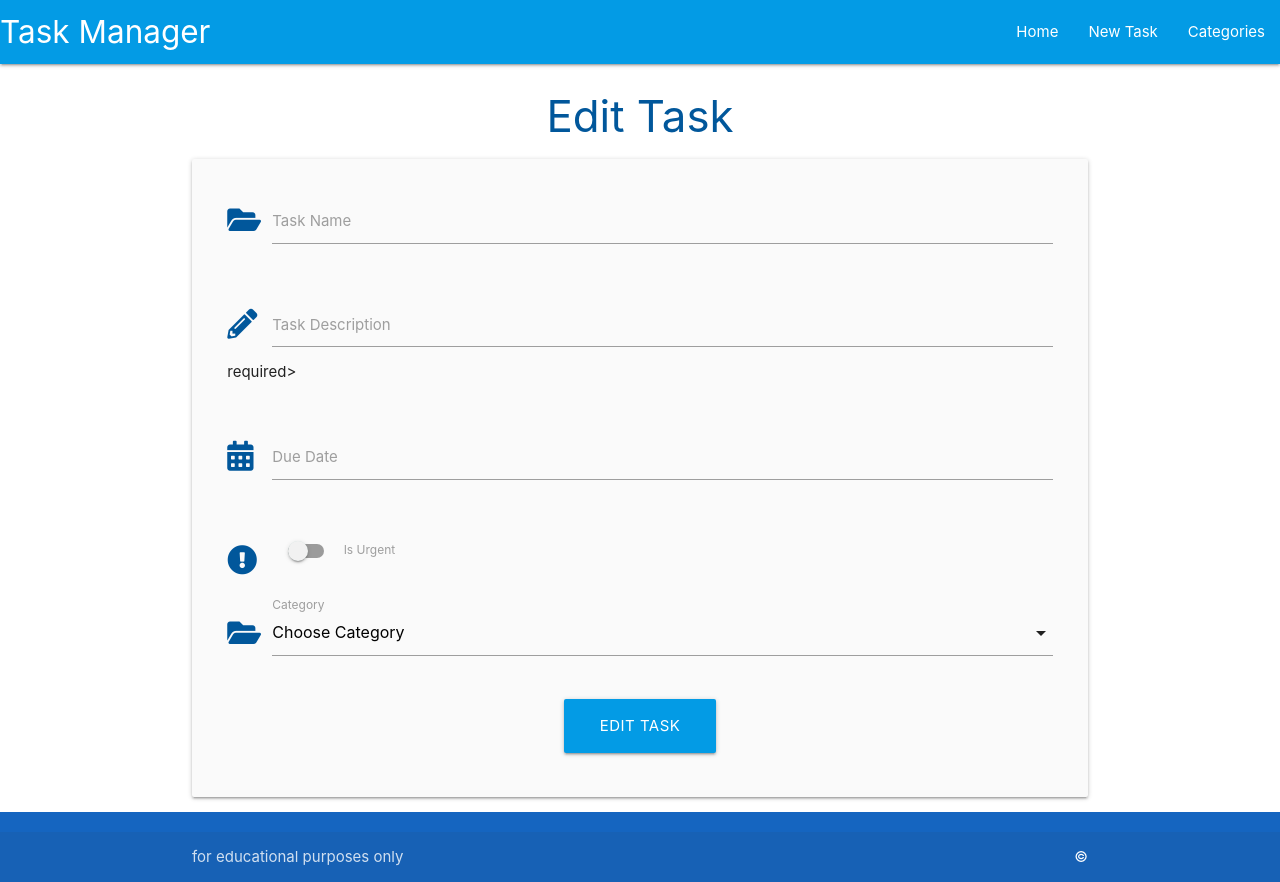
After one commit to IainKnox/task-manager-app, a Python web app: template taskmanager/templates/edit_task.html in a window 1280 px wide. The commit adds this page. Run offline with Jinja, Linux system fonts and the light colour scheme; the template is opened without the code that fills it, so the values that code supplies are empty.

Commit message:
added the functionality to edit existing tasks within the db

```diff
--- /dev/null
+++ b/taskmanager/templates/edit_task.html
@@ -0,0 +1,83 @@
+{% extends "base.html" %}
+{% block content %}
+
+<h3 class="light-blue-text text-darken-4 center-align">Edit Task</h3>
+
+<div class="row card-panel grey lighten-5">
+    <form class="col s12" method="POST" action="{{ url_for('edit_task', task_id=task.id) }}">
+        <!-- task name -->
+        <div class="row">
+            <div class="input-field col s12">
+                <i class="fas fa-folder-open prefix light-blue-text text-darken-4"></i>
+                <input id="task_name" name="task_name" value="{{ task.task_name }}" minlength="5" maxlength="25" type="text" class="validate"
+                    required>
+                <label for="task_name">Task Name</label>
+            </div>
+        </div>
+        <!-- task description -->
+        <div class="row">
+            <div class="input-field col s12">
+                <i class="fas fa-pencil-alt prefix light-blue-text text-darken-4"></i>
+                <textarea id="task_description" name="task_description" minlength="5" maxlength="250"
+                 type="text" class="materialize-textarea validate" required>
+                 {{- task.task_description -}}
+                </textarea>
+                    required>
+                <label for="task_description">Task Description</label>
+            </div>
+        </div>
+        <!-- due date -->
+        <div class="row">
+            <div class="input-field col s12">
+                <i class="fas fa-calendar-alt prefix light-blue-text text-darken-4"></i>
+                <input id="due_date" name="due_date" value="{{ task.due_date.strftime('%d %B, %Y') }}" type="text" class="datepicker validate"
+                    required>
+                <label for="due_date">Due Date</label>
+            </div>
+        </div>
+        <!-- is urgent -->
+        <div class="row">
+            <div class="input-field col s12">
+                <div class="switch">
+                    <i class="fas fa-exclamation-circle prefix light-blue-text text-darken-4"></i>
+                    <label for="is_urgent">
+                        {% if task.is_urgent == True %}
+                            <input id="is_urgent" name="is_urgent" type="checkbox" checked>
+                        {% else %}
+                            <input id="is_urgent" name="is_urgent" type="checkbox">
+                        {% endif %}
+                        <span class="lever"></span>
+                        Is Urgent
+                    </label>
+                </div>
+            </div>
+        </div>
+        <!-- category id -->
+        <div class="row">
+            <div class="input-field col s12">
+                <i class="fas fa-folder-open prefix light-blue-text text-darken-4"></i>
+                <select id="category_id" name="category_id" class="validate" required>
+                    <option value="" disabled selected>Choose Category</option>
+                    {% for category in categories %}
+                        {% if category == task.category %}
+                            <option value="{{ category.id }}"selected>{{ category.category_name }}</option>
+                        {% else %}
+                            <option value="{{ category.id }}">{{ category.category_name }}</option>
+                        {% endif %}
+                    {% endfor %}
+                </select>
+                <label for="category_id">Category</label>
+            </div>
+        </div>
+        <!-- submit button -->
+        <div class="row">
+            <div class="col s12 center-align">
+                <button type="submit" class="btn-large light-blue darken-1">
+                    Edit Task <i class="fas fa-edit-square right"></i>
+                </button>
+            </div>
+        </div>
+    </form>
+</div>
+
+{% endblock %}
--- a/taskmanager/templates/tasks.html
+++ b/taskmanager/templates/tasks.html
@@ -23,6 +23,9 @@
         <div class="collapsible-body">
             <strong>{{ task.category }}</strong>
             <p>{{ task.task_description }}</p>
+            <p>
+                <a href="{{ url_for('edit_task', task_id=task.id) }}" class="btn green accent-4">Edit</a>
+            </p>
     </li>
     {% endfor %}
 </ul>
```
Also changed, not shown: taskmanager/routes.py (+14 -0 lines). Lines whose indentation alone changed are shown as unchanged.
